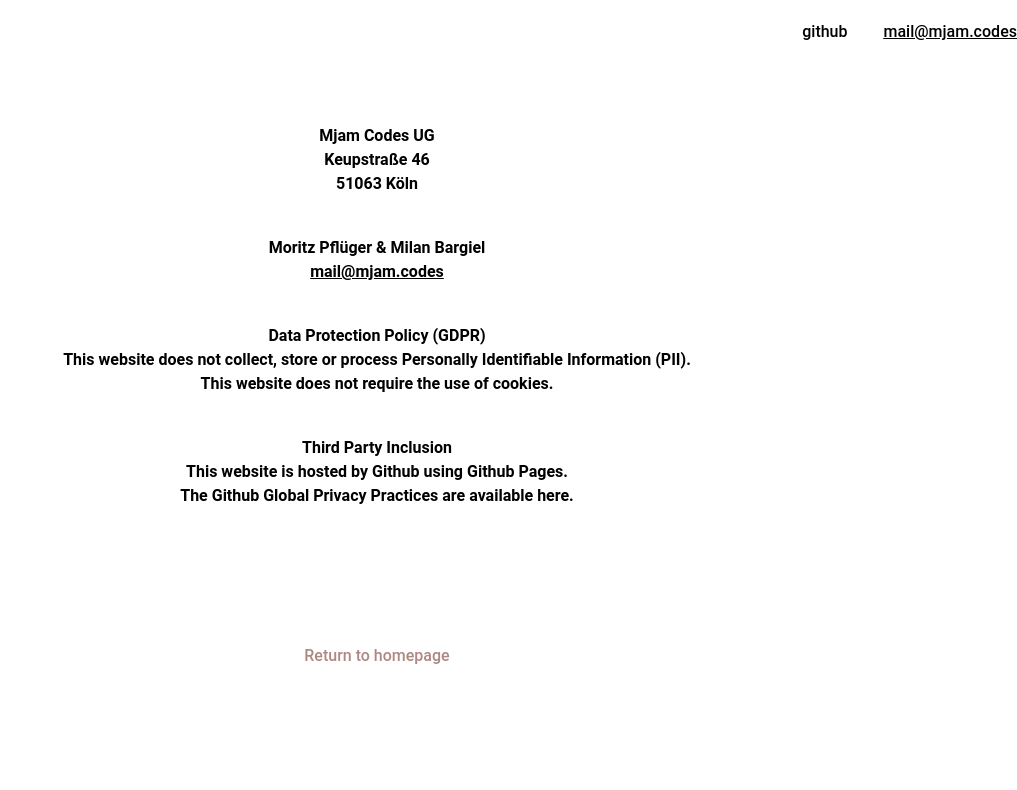
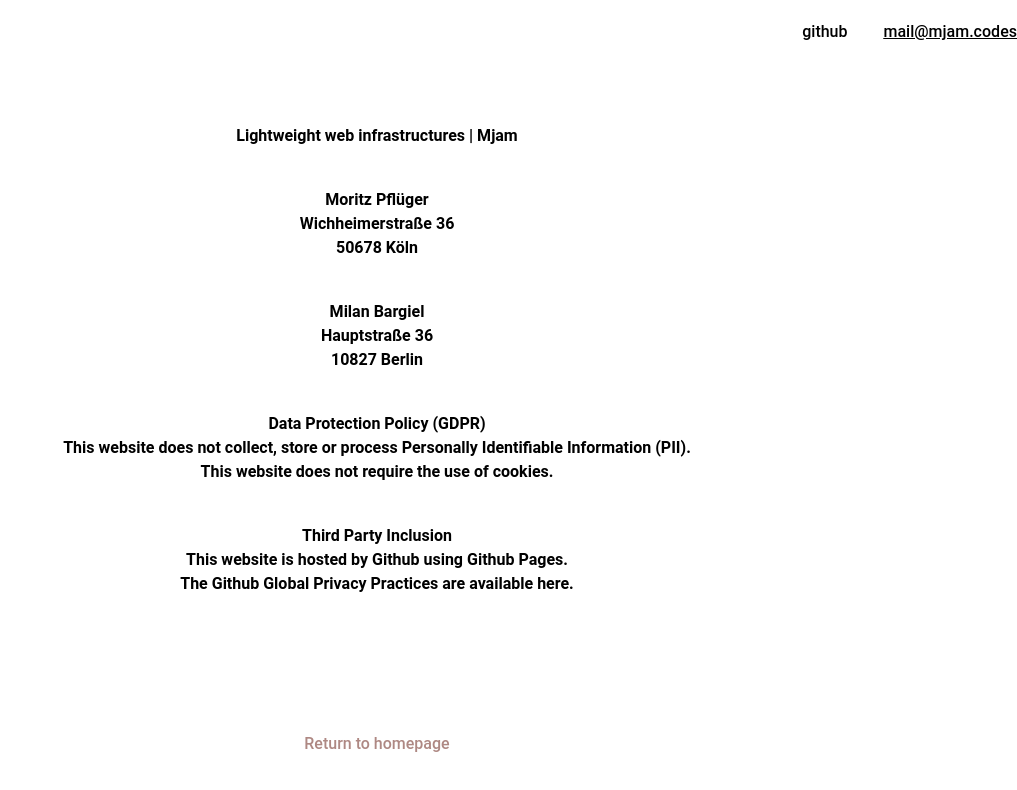
Before and after one commit to Mjam-Codes/mjam.codes, a Nuxt app: page /imprint in a window 1280 px wide. Shown: the top 790 px of the page, without its empty margins (263-1280 px from the left). Built offline with nearby package versions, Linux system fonts and the light colour scheme.

Commit message:
Update imprint

```diff
--- a/pages/imprint.vue
+++ b/pages/imprint.vue
@@ -1,13 +1,17 @@
 <template>
   <div class="imprint container mx-auto pt-10 pb-24 text-center font-semibold">
     <p class="p-5">
-      Mjam Codes UG<br>
-      Keupstraße 46<br>
-      51063 Köln
+      Lightweight web infrastructures | Mjam
+    </p>
+     <p class="p-5">
+      Moritz Pflüger<br>
+      Wichheimerstraße 36<br>
+      50678 Köln
     </p>
     <p class="p-5">
-      Moritz Pflüger & Milan Bargiel<br>
-      <span class="underline">mail@mjam.codes</span>
+      Milan Bargiel<br>
+      Hauptstraße 36<br>
+      10827 Berlin
     </p>
     <p class="p-5">
       Data Protection Policy (GDPR)<br>
```
